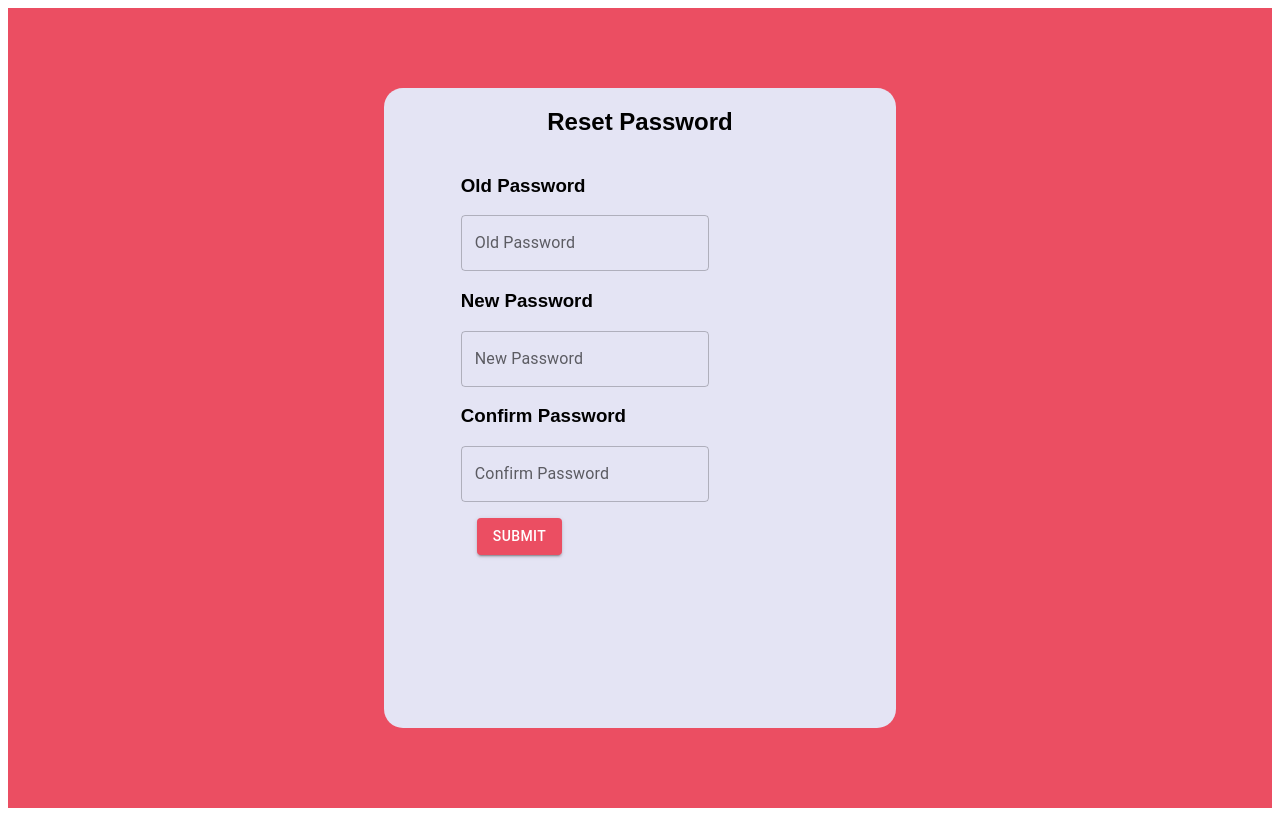
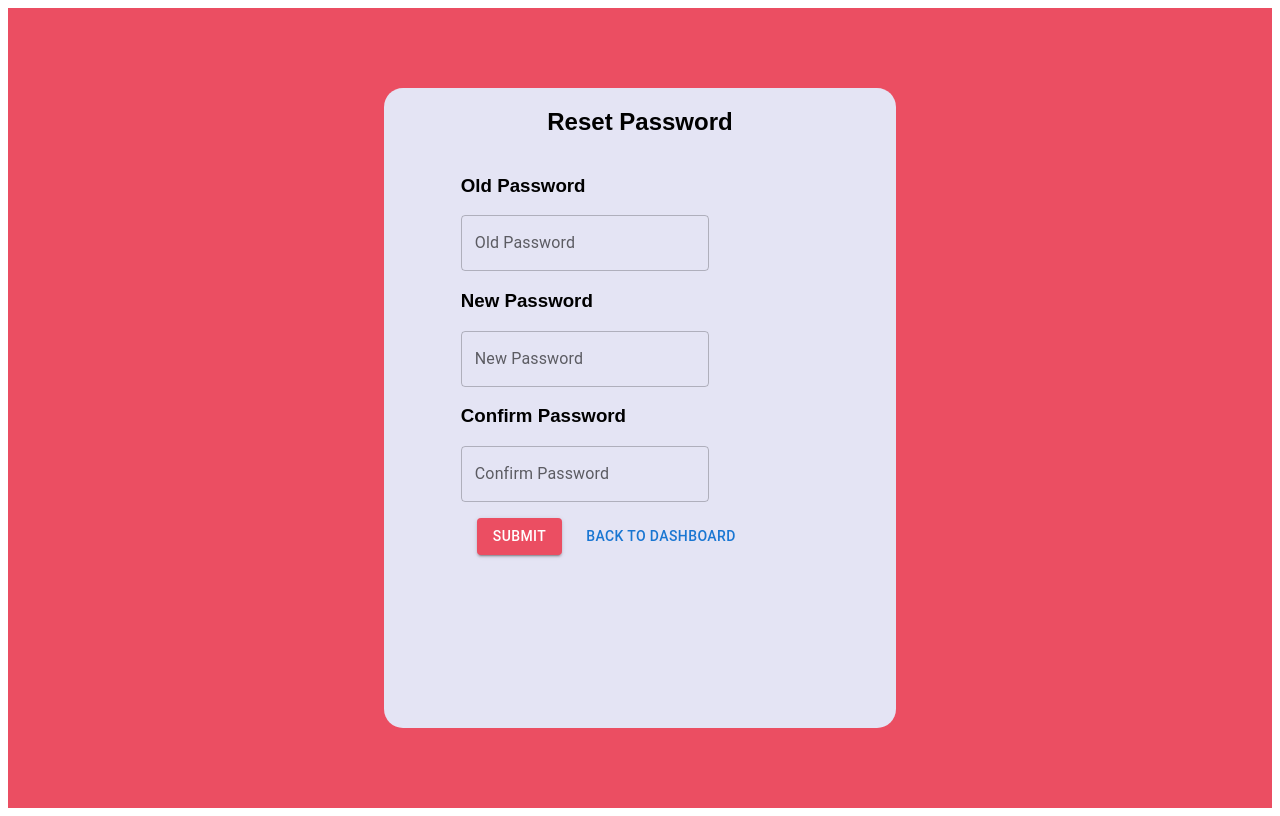
Before and after one commit to MahadevDoshetty/RNLFORM, a React (Vite) app in the folder Frontend/: page /resetpswd in a window 1280 px wide. Built offline with nearby package versions, Linux system fonts and the light colour scheme; sample sign-in values are in the browser's storage.

Commit message:
Navigation commit

```diff
--- a/Frontend/src/ForgotPswd.jsx
+++ b/Frontend/src/ForgotPswd.jsx
@@ -55,6 +55,7 @@ const ForgotPswd = () => {
                         <h3>Confirm Password</h3>
                         <TextField type='password' value={resetDetails.confirmNewPassword} onChange={handleChange} autoComplete='on' name='confirmNewPassword' label='Confirm Password' placeholder='Confirm your New Password' />
                         <Button variant='contained' sx={{ margin: '1rem', bgcolor: '#EB4E62' }} type='submit' onClick={handleSubmit} >Submit</Button>
+                        <Button onClick={()=>navigate('/dashboard')} >Back to Dashboard</Button>
                         <h3>{message}</h3>
                     </form>
                 </Box>
```
